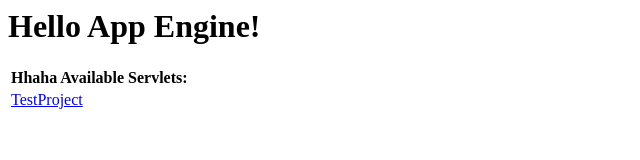
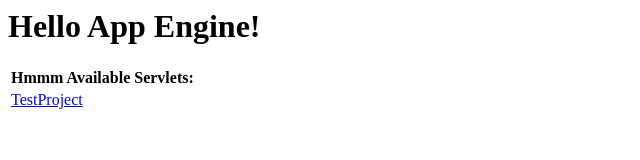
Before and after one commit to matemagyari/hallgassaszivedre, a plain HTML site: page TestProject/war/index_old.html in a window 1280 px wide. Shown: the full height of the page, 0-640 px from the left. Drawn offline with Linux system fonts and the light colour scheme.

```diff
--- a/TestProject/war/index_old.html
+++ b/TestProject/war/index_old.html
@@ -17,7 +17,7 @@
 
     <table>
       <tr>
-        <td colspan="2" style="font-weight:bold;">Hhaha Available Servlets:</td>
+        <td colspan="2" style="font-weight:bold;">Hmmm Available Servlets:</td>
       </tr>
       <tr>
         <td><a href="testproject">TestProject</a></td>
```
